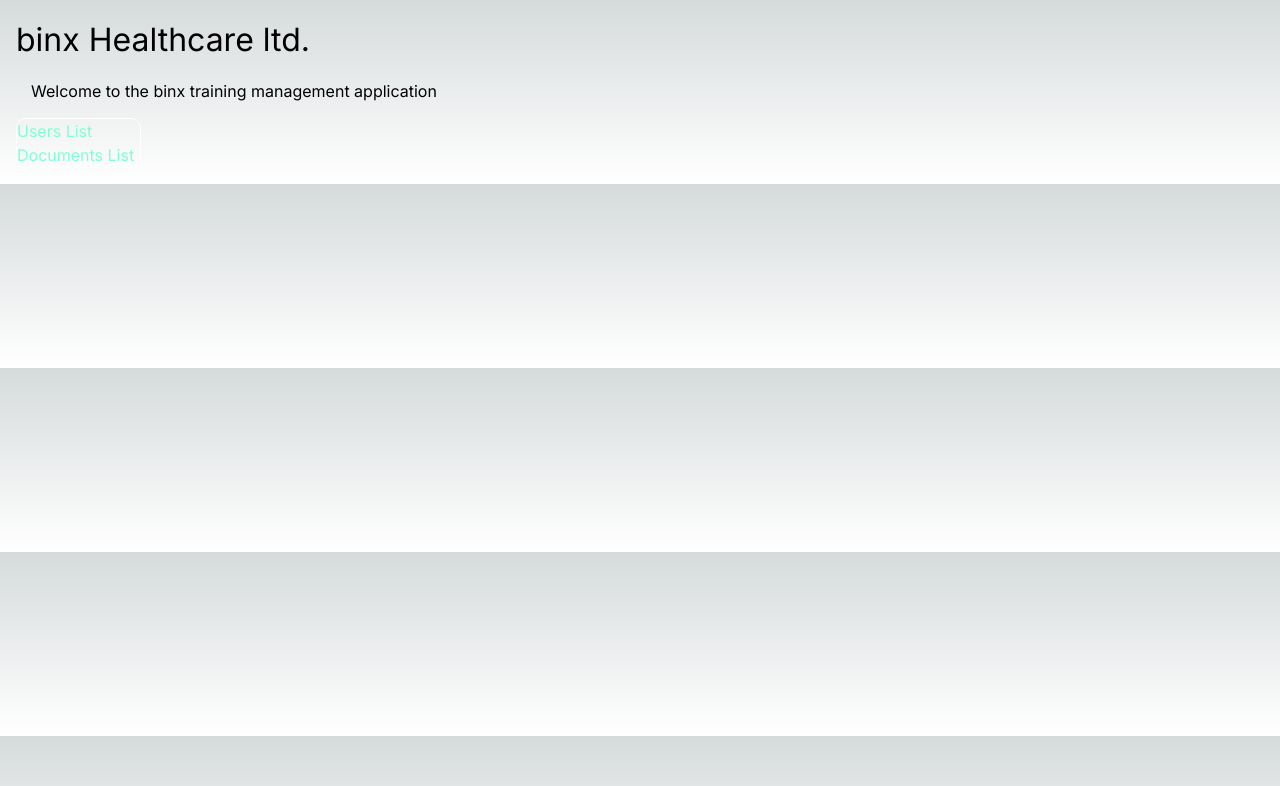
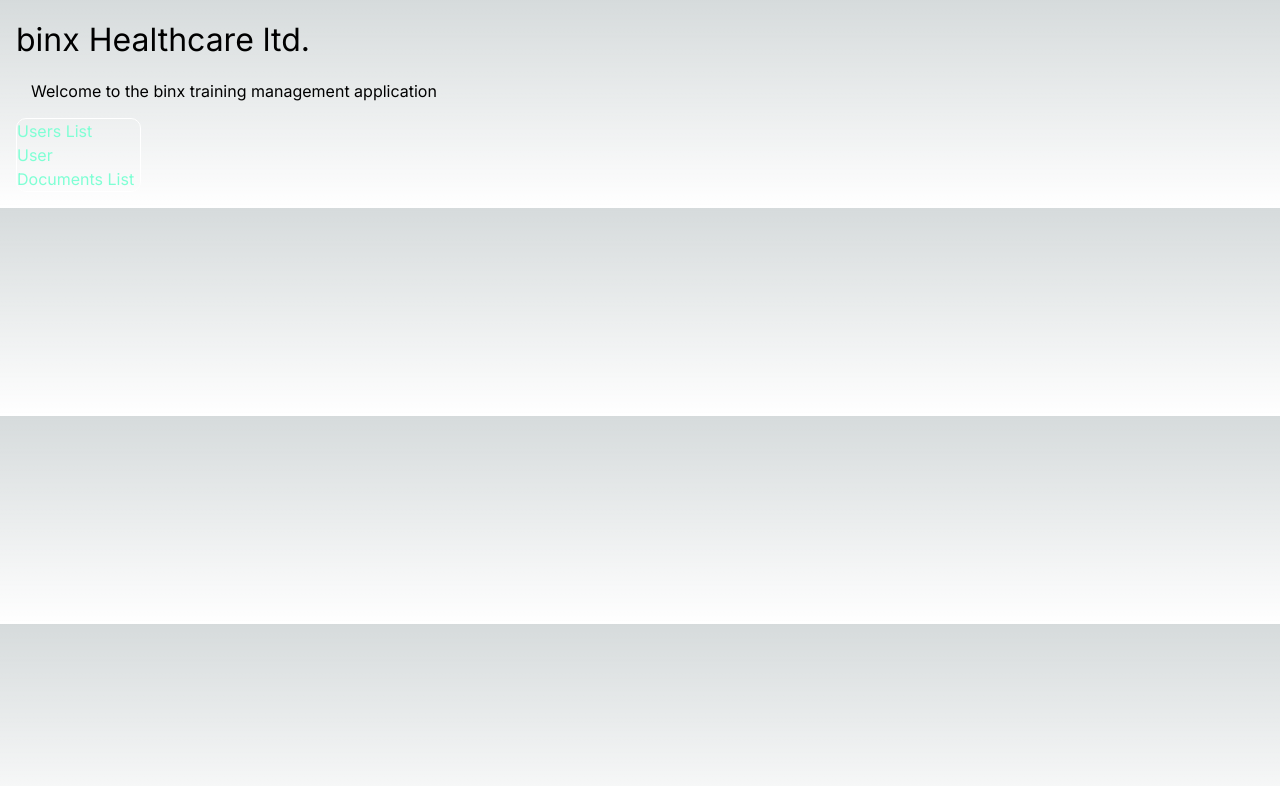
Before and after one commit to sbarnes2/enlightenment-client, a Next.js app: page / in a window 1280 px wide. Shown: the top 786 px of the page. Built offline with nearby package versions, Linux system fonts and the light colour scheme.

Commit message:
update links

```diff
--- a/app/page.tsx
+++ b/app/page.tsx
@@ -1,6 +1,5 @@
 import Image from 'next/image'
 import Link from 'next/link'
-import { usePathname } from 'next/navigation'
 
 export default function Home() {
   return (
@@ -10,8 +9,7 @@ export default function Home() {
         <div className='linksdiv'>
           <ul>
             <li className='linklistitem'><Link href="users">Users List</Link></li>
-            {/* <li className='linklistitem'><Link href="manager">Managers List</Link></li> */}
-            <li className='linklistitem'><Link href='documents'>Documents List</Link></li>
+            <li className='linklistitem'><Link href="documents">User Documents List</Link></li>
           </ul>
         </div>
         </main>
```
